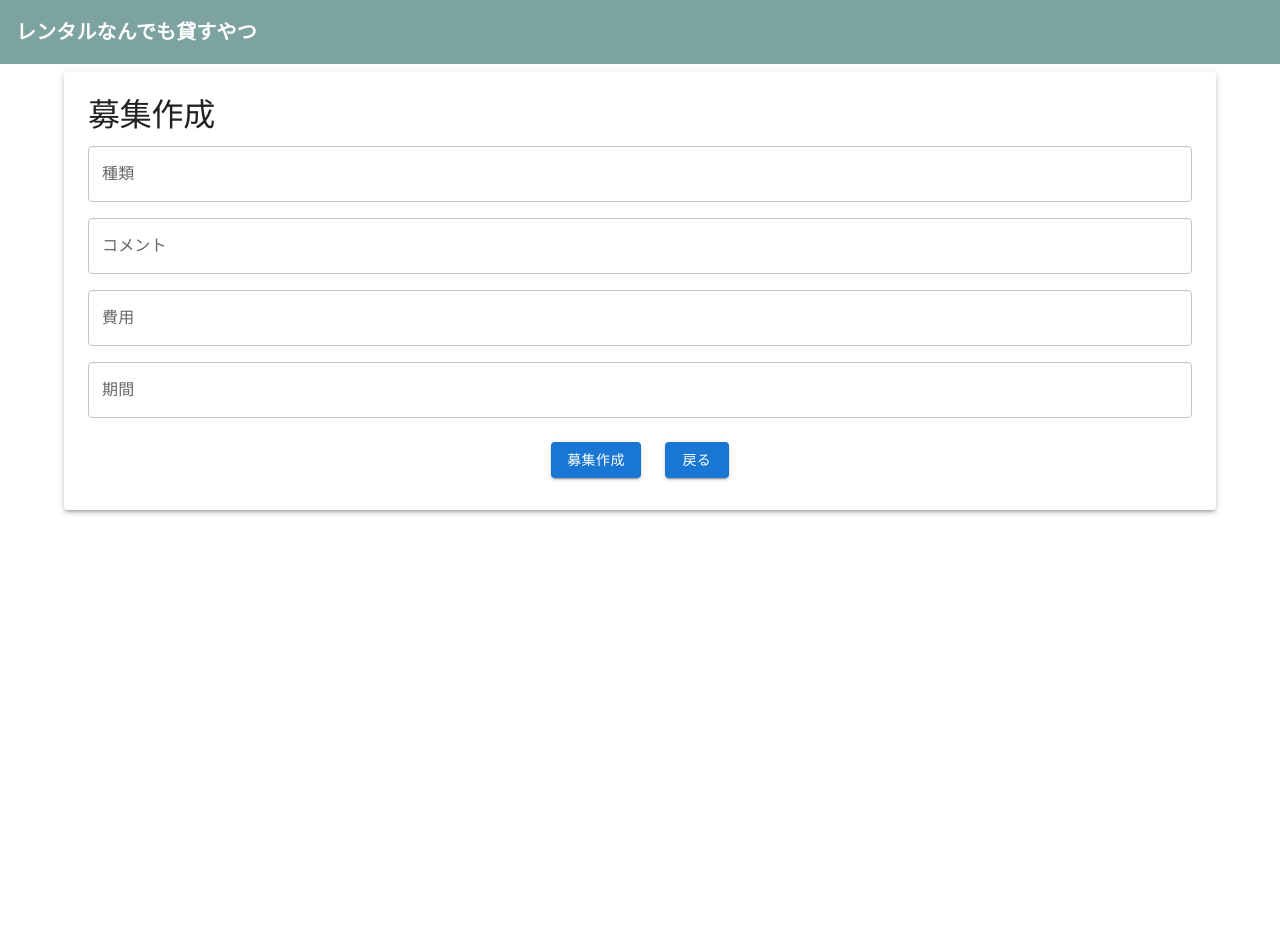
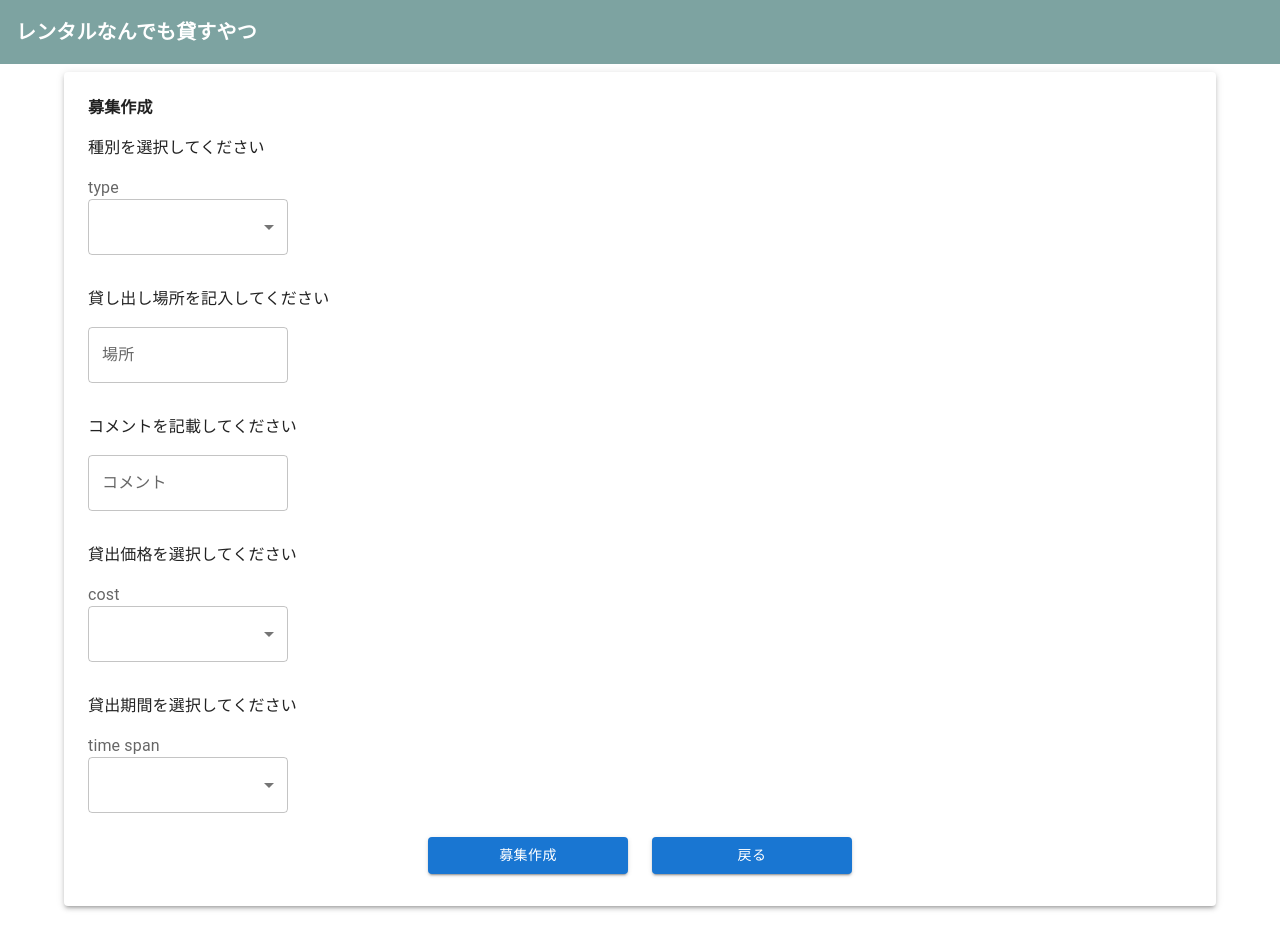
Before and after one commit to kento3485/hackathon_biprogy_2024_5_v2, a React (Create React App) app in the folder my-liff-app/: page /create-recruitment in a window 1280 px wide. Shown: the top 950 px of the page. Before the commit the page ends 800 px from the top, so only its background shows below. Built offline with nearby package versions, Linux system fonts and the light colour scheme.

Commit message:
modify-createrentalpage

```diff
--- a/my-liff-app/src/components/CreateRecruitment.js
+++ b/my-liff-app/src/components/CreateRecruitment.js
@@ -1,68 +1,136 @@
 // src/components/CreateRecruitment.js
-import React, { useState } from 'react';
-import { Container, Typography, TextField, Button, Box, Paper, Grid } from '@mui/material';
-import { useNavigate } from 'react-router-dom';
-import Header from './Header';
+import React, { useState } from "react";
+import {
+  Container,
+  Typography,
+  TextField,
+  Button,
+  Box,
+  Paper,
+  Grid,
+  Select,
+  MenuItem,
+  InputLabel,
+  AppBar,
+  Toolbar,
+} from "@mui/material";
+import { useNavigate } from "react-router-dom";
+import Header from "./Header";
 
 const CreateRecruitment = () => {
-  const [type, setType] = useState('');
-  const [comment, setComment] = useState('');
-  const [cost, setCost] = useState('');
-  const [duration, setDuration] = useState('');
+  const [type, setType] = useState("");
+  const [comment, setComment] = useState("");
+  const [cost, setCost] = useState("");
+  const [duration, setDuration] = useState("");
   const navigate = useNavigate();
 
   const handleCreate = () => {
     // ダミーデータに新しい募集を追加する処理
-    console.log('募集作成', { type, comment, cost, duration });
+    console.log("募集作成", { type, comment, cost, duration });
   };
 
   return (
+    <div>
       <Container>
         <Header />
         <Paper elevation={3} sx={{ p: 3, mb: 3 }}>
-        <Typography variant="h2" gutterBottom>募集作成</Typography>
+          <Typography
+            variant="h7"
+            sx={{ fontFamily: "Roboto", fontWeight: 700, color: "brack" }}
+          >
+            募集作成
+          </Typography>
           <Box component="form" noValidate autoComplete="off">
             <Grid container spacing={2}>
               <Grid item xs={12}>
+                <p>種別を選択してください</p>
+                <InputLabel>type</InputLabel>
+                <Select
+                  labelId="demo-simple-select-label"
+                  id="demo-simple-select"
+                  // value={age}
+                  label="種別"
+                  // onChange={handleChange}
+                  sx={{ width: 200 }}
+                >
+                  <MenuItem value={"自転車"}>自転車</MenuItem>
+                  <MenuItem value={"車"}>車</MenuItem>
+                  <MenuItem value={"駐車場"}>駐車場</MenuItem>
+                </Select>
+              </Grid>
+              <Grid item xs={12}>
+                <p>貸し出し場所を記入してください</p>
                 <TextField
-                label="種類"
-                fullWidth
-                value={type}
-                onChange={(e) => setType(e.target.value)}
+                  label="場所"
+                  value={comment}
+                  onChange={(e) => setComment(e.target.value)}
+                  sx={{ width: 200 }}
                 />
               </Grid>
               <Grid item xs={12}>
+                <p>コメントを記載してください</p>
                 <TextField
                   label="コメント"
-                fullWidth
-                value={comment}
-                onChange={(e) => setComment(e.target.value)}
+                  value={cost}
+                  onChange={(e) => setCost(e.target.value)}
+                  sx={{ width: 200 }}
                 />
               </Grid>
               <Grid item xs={12}>
-              <TextField
-                label="費用"
-                fullWidth
-                value={cost}
-                onChange={(e) => setCost(e.target.value)}
-              />
+                <p>貸出価格を選択してください</p>
+                <InputLabel>cost</InputLabel>
+                <Select
+                  labelId="demo-simple-select-label"
+                  id="demo-simple-select"
+                  // value={age}
+                  label="種別"
+                  // onChange={handleChange}
+                  sx={{ width: 200 }}
+                >
+                  <MenuItem value={"自転車"}>500円</MenuItem>
+                  <MenuItem value={"車"}>1000円</MenuItem>
+                  <MenuItem value={"駐車場"}>1500円</MenuItem>
+                </Select>
               </Grid>
               <Grid item xs={12}>
-              <TextField
-                label="期間"
-                fullWidth
-                value={duration}
-                onChange={(e) => setDuration(e.target.value)}
-              />
+                <p>貸出期間を選択してください</p>
+                <InputLabel>time span</InputLabel>
+                <Select
+                  labelId="demo-simple-select-label"
+                  id="demo-simple-select"
+                  // value={age}
+                  label="種別"
+                  // onChange={handleChange}
+                  sx={{ width: 200 }}
+                >
+                  <MenuItem value={"3"}>3時間</MenuItem>
+                  <MenuItem value={"6"}>6時間</MenuItem>
+                  <MenuItem value={"1"}>1日</MenuItem>
+                </Select>
               </Grid>
             </Grid>
             <Box display="flex" justifyContent="center" mt={2}>
-            <Button variant="contained" color="primary" onClick={handleCreate} sx={{ marginRight: 2 }}>募集作成</Button>
-            <Button variant="contained" color="primary" onClick={() => navigate('/recruitment-list')}>戻る</Button>
+              <Button
+                variant="contained"
+                color="primary"
+                onClick={handleCreate}
+                sx={{ marginRight: 2, width: 200 }}
+              >
+                募集作成
+              </Button>
+              <Button
+                variant="contained"
+                color="primary"
+                sx={{ width: 200 }}
+                onClick={() => navigate("/recruitment-list")}
+              >
+                戻る
+              </Button>
             </Box>
           </Box>
         </Paper>
       </Container>
+    </div>
   );
 };
 
```
Lines whose indentation alone changed are shown as unchanged.
